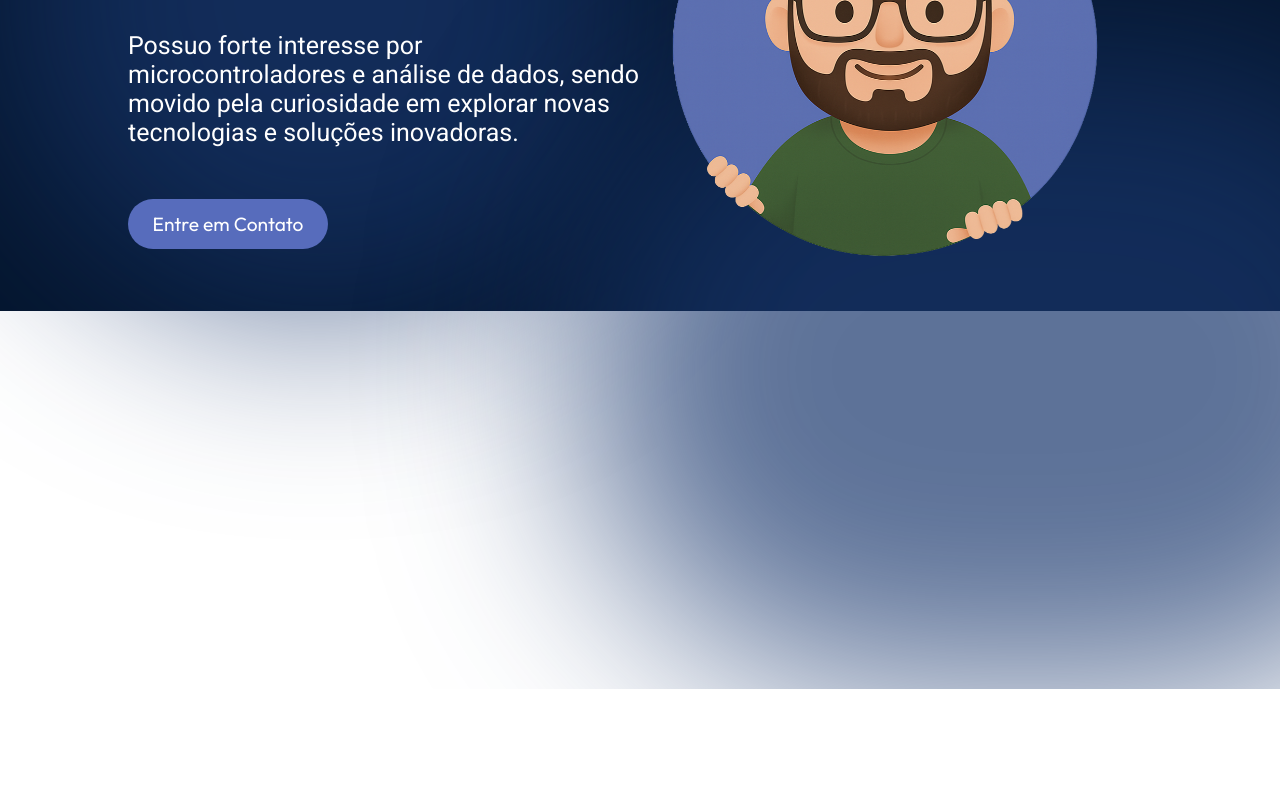
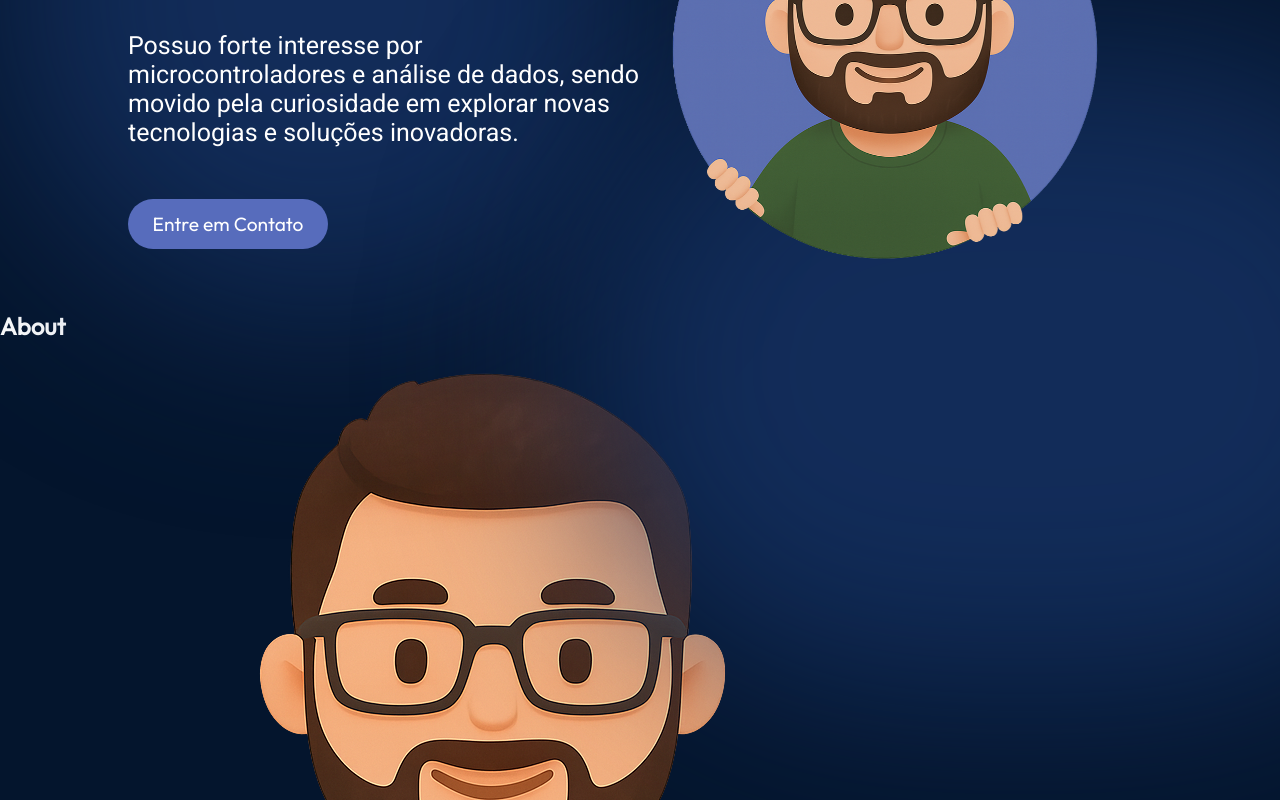
Before and after one commit to paulochiaradia/react-portifolio, a React (Vite) app: page / in a window 1280 px wide. Shown: the part 300-1100 px from the top of the page. Before the commit the page ends 989 px from the top, so only its background shows below. Built offline with nearby package versions, Linux system fonts and the light colour scheme.

Commit message:
feat: add About component with content and styling for personal introduction

```diff
--- a/src/App.jsx
+++ b/src/App.jsx
@@ -1,11 +1,14 @@
 import style from './App.module.css'
 import { Navbar } from './componets/navbar/navbar'
 import {Hero} from './componets/hero/hero'
+import { About } from './componets/about/about'
+
 
 function App() {
   return <div className={style.App}>
-    <Navbar />
-    <Hero />
+    <Navbar/>
+    <Hero/>
+    <About/>
   </div>
 }
 
--- /dev/null
+++ b/src/componets/about/about.jsx
@@ -0,0 +1,50 @@
+import React from "react";
+import { getImageUrl } from "../../utils";
+import styles from "./about.module.css";
+
+export const About = () => {
+  return (
+    <section className={styles.container} id="about">
+      <h2 className={styles.title}>About</h2>
+      <div className={styles.content}>
+        <img
+          src={getImageUrl("about/aboutImage.png")}
+          alt="Me sitting with a laptop"
+          className={styles.aboutImage}
+        />
+        <ul className={styles.aboutItems}>
+          <li className={styles.aboutItem}>
+            <img src={getImageUrl("about/cursorIcon.png")} alt="Cursor icon" />
+            <div className={styles.aboutItemText}>
+              <h3>Frontend Developer</h3>
+              <p>
+                I'm a frontend developer with experience in building responsive
+                and optimized sites
+              </p>
+            </div>
+          </li>
+          <li className={styles.aboutItem}>
+            <img src={getImageUrl("about/serverIcon.png")} alt="Server icon" />
+            <div className={styles.aboutItemText}>
+              <h3>Backend Developer</h3>
+              <p>
+                I have experience developing fast and optimised back-end systems
+                and APIs
+              </p>
+            </div>
+          </li>
+          <li className={styles.aboutItem}>
+            <img src={getImageUrl("about/circuito.png")} alt="UI icon" />
+            <div className={styles.aboutItemText}>
+              <h3>UI Designer</h3>
+              <p>
+                I have designed multiple landing pages and have created design
+                systems as well
+              </p>
+            </div>
+          </li>
+        </ul>
+      </div>
+    </section>
+  );
+};
```
Also changed, not shown: src/componets/about/about.module.css (added).
